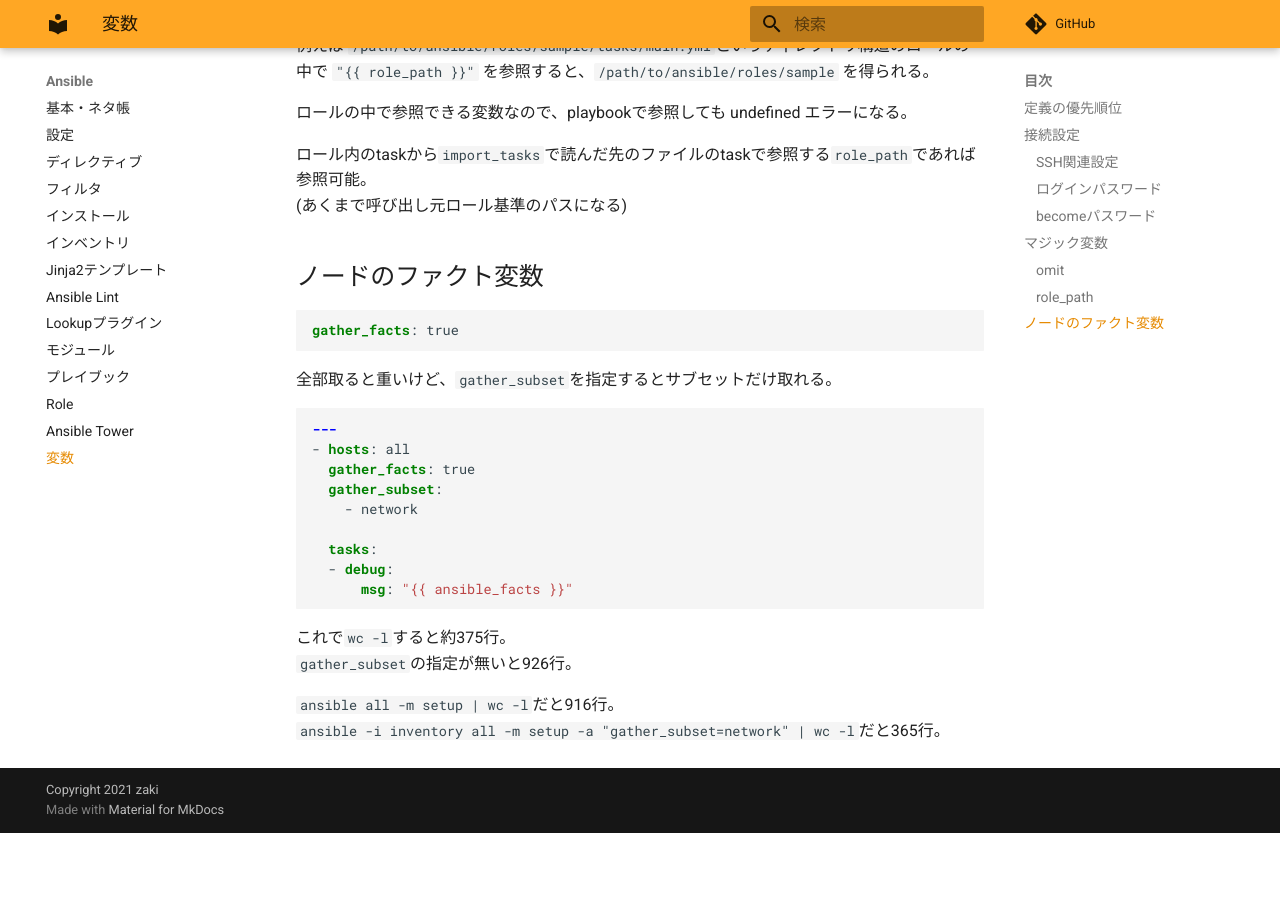
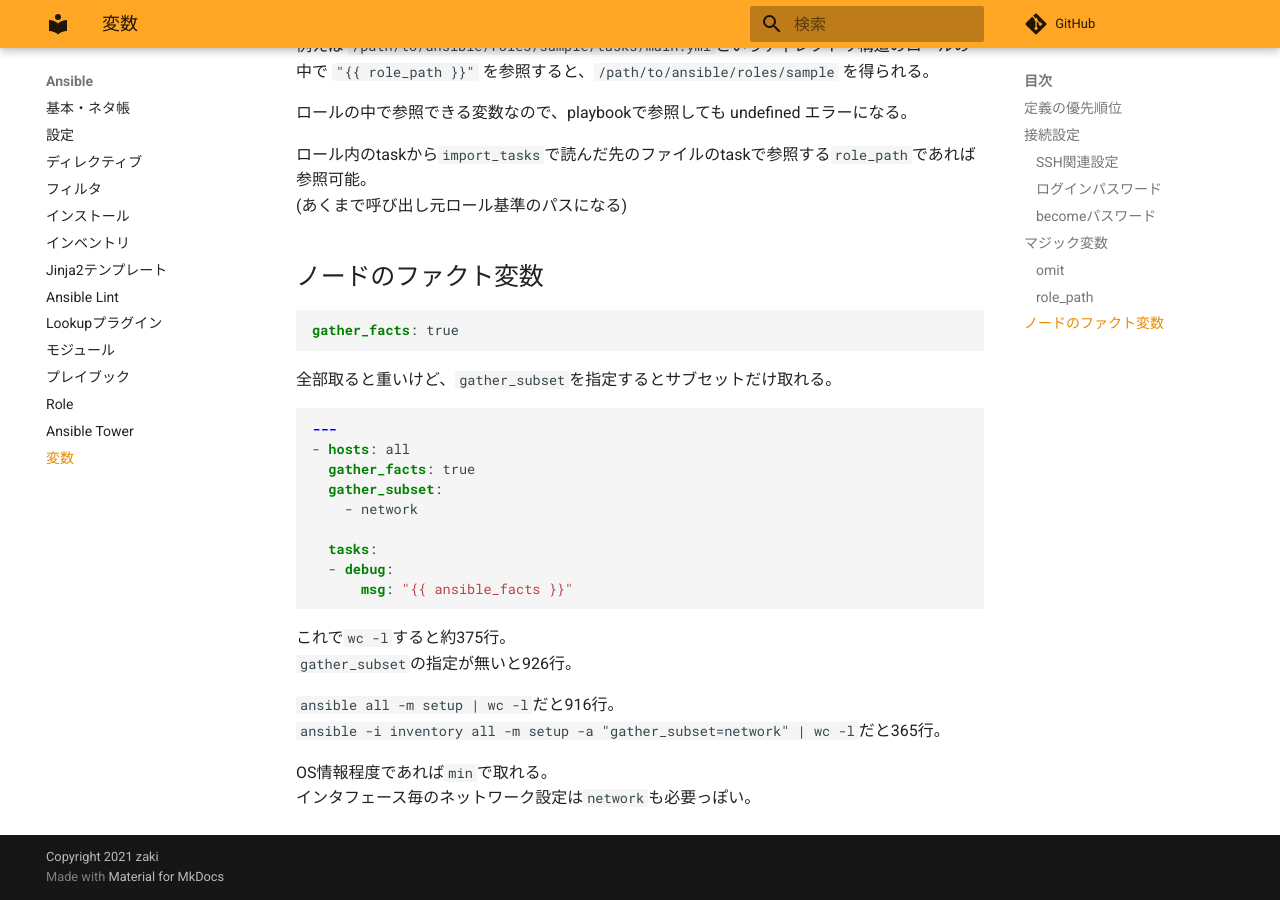
Before and after one commit to zaki-lknr/docs, an MkDocs documentation site: the page built from docs/Ansible/variable.md, in a window 1280 px wide and 900 px high, scrolled down 1998 px. Built offline with MkDocs 1.6.1 and Material for MkDocs 9.7.7, drawn with Linux system fonts in a browser that asks for light colours; comment, search, counter and statistics services are not loaded; before the commit the page ends 2831 px from its top, so only the background shows below that.

Commit message:
add: ansible/variable: gather_subsetメモ

```diff
--- a/docs/Ansible/variable.md
+++ b/docs/Ansible/variable.md
@@ -107,3 +107,6 @@ gather_facts: true
 
 `ansible all -m setup | wc -l`だと916行。
 `ansible -i inventory all -m setup -a "gather_subset=network" | wc -l`だと365行。
+
+OS情報程度であれば`min`で取れる。
+インタフェース毎のネットワーク設定は`network`も必要っぽい。
```
